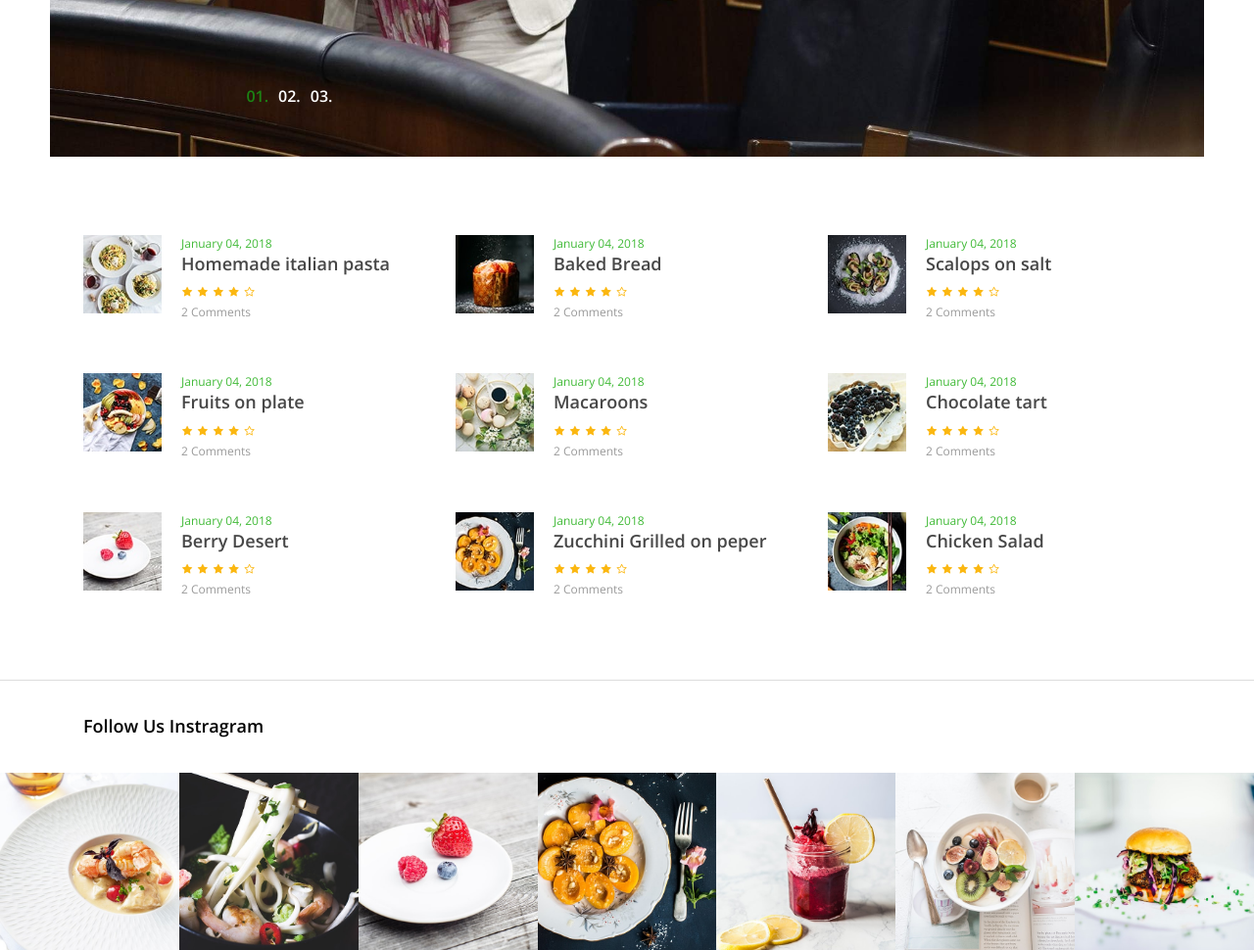
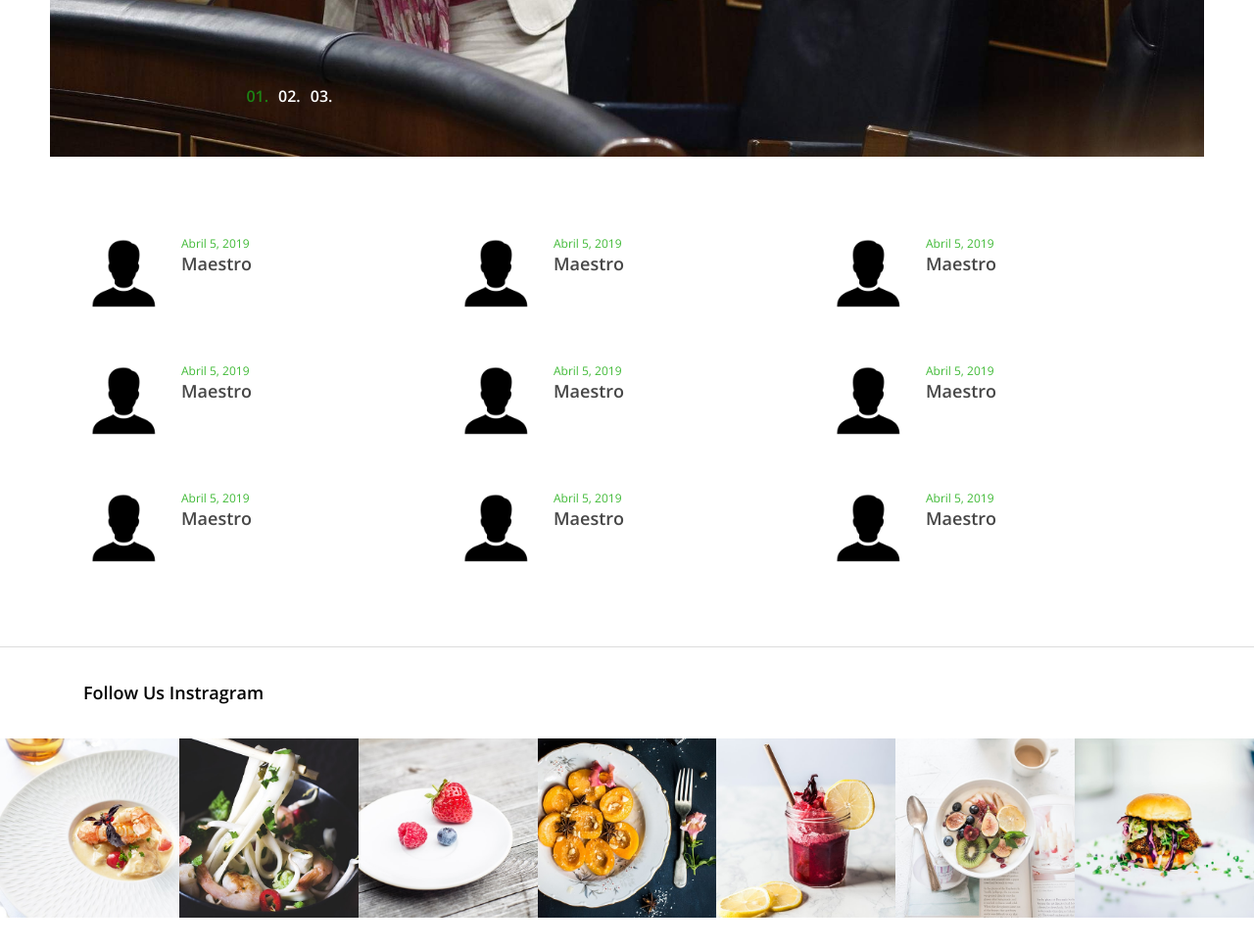
Before and after one commit to JuanSBonora/SocietyOfTeacher-FIME, a PHP site: page / in a window 1280 px wide; the page is wider, and only the part inside the window is pictured. Shown: the part 855-1825 px from the top of that part at 98% size. Run offline with PHP 8.4, Linux system fonts and the light colour scheme; some web fonts are replaced.

Commit message:
teachers

```diff
--- a/index.html
+++ b/index.html
@@ -229,239 +229,159 @@
     </section>
     <!-- ##### Hero Area End ##### -->
 
-    <!-- ##### Small Receipe Area Start ##### -->
+    <!-- ##### Small Area Start ##### -->
     <section class="small-receipe-area section-padding-80-0">
         <div class="container">
             <div class="row">
 
-                <!-- Small Receipe Area -->
+                <!-- Small Area -->
                 <div class="col-12 col-sm-6 col-lg-4">
                     <div class="single-small-receipe-area d-flex">
-                        <!-- Receipe Thumb -->
+                        <!-- Thumb -->
                         <div class="receipe-thumb">
-                            <img src="img/bg-img/sr1.jpg" alt="">
+                            <img src="img/bg-img/user.png" alt="">
                         </div>
-                        <!-- Receipe Content -->
+                        <!-- Content -->
                         <div class="receipe-content">
-                            <span>January 04, 2018</span>
-                            <a href="receipe-post.html">
-                                <h5>Homemade italian pasta</h5>
+                            <span>Abril 5, 2019</span>
+                            <a href="#">
+                                <h5>Maestro</h5>
                             </a>
-                            <div class="ratings">
-                                <i class="fa fa-star" aria-hidden="true"></i>
-                                <i class="fa fa-star" aria-hidden="true"></i>
-                                <i class="fa fa-star" aria-hidden="true"></i>
-                                <i class="fa fa-star" aria-hidden="true"></i>
-                                <i class="fa fa-star-o" aria-hidden="true"></i>
-                            </div>
-                            <p>2 Comments</p>
                         </div>
                     </div>
                 </div>
-
-                <!-- Small Receipe Area -->
+                <!-- Small Area -->
                 <div class="col-12 col-sm-6 col-lg-4">
                     <div class="single-small-receipe-area d-flex">
-                        <!-- Receipe Thumb -->
+                        <!-- Thumb -->
                         <div class="receipe-thumb">
-                            <img src="img/bg-img/sr2.jpg" alt="">
+                            <img src="img/bg-img/user.png" alt="">
                         </div>
-                        <!-- Receipe Content -->
+                        <!-- Content -->
                         <div class="receipe-content">
-                            <span>January 04, 2018</span>
-                            <a href="receipe-post.html">
-                                <h5>Baked Bread</h5>
+                            <span>Abril 5, 2019</span>
+                            <a href="#">
+                                <h5>Maestro</h5>
                             </a>
-                            <div class="ratings">
-                                <i class="fa fa-star" aria-hidden="true"></i>
-                                <i class="fa fa-star" aria-hidden="true"></i>
-                                <i class="fa fa-star" aria-hidden="true"></i>
-                                <i class="fa fa-star" aria-hidden="true"></i>
-                                <i class="fa fa-star-o" aria-hidden="true"></i>
-                            </div>
-                            <p>2 Comments</p>
                         </div>
                     </div>
                 </div>
-
-                <!-- Small Receipe Area -->
+                <!-- Small Area -->
                 <div class="col-12 col-sm-6 col-lg-4">
                     <div class="single-small-receipe-area d-flex">
-                        <!-- Receipe Thumb -->
+                        <!-- Thumb -->
                         <div class="receipe-thumb">
-                            <img src="img/bg-img/sr3.jpg" alt="">
+                            <img src="img/bg-img/user.png" alt="">
                         </div>
-                        <!-- Receipe Content -->
+                        <!-- Content -->
                         <div class="receipe-content">
-                            <span>January 04, 2018</span>
-                            <a href="receipe-post.html">
-                                <h5>Scalops on salt</h5>
+                            <span>Abril 5, 2019</span>
+                            <a href="#">
+                                <h5>Maestro</h5>
                             </a>
-                            <div class="ratings">
-                                <i class="fa fa-star" aria-hidden="true"></i>
-                                <i class="fa fa-star" aria-hidden="true"></i>
-                                <i class="fa fa-star" aria-hidden="true"></i>
-                                <i class="fa fa-star" aria-hidden="true"></i>
-                                <i class="fa fa-star-o" aria-hidden="true"></i>
-                            </div>
-                            <p>2 Comments</p>
                         </div>
                     </div>
                 </div>
-
-                <!-- Small Receipe Area -->
+                <!-- Small Area -->
                 <div class="col-12 col-sm-6 col-lg-4">
                     <div class="single-small-receipe-area d-flex">
-                        <!-- Receipe Thumb -->
+                        <!-- Thumb -->
                         <div class="receipe-thumb">
-                            <img src="img/bg-img/sr4.jpg" alt="">
+                            <img src="img/bg-img/user.png" alt="">
                         </div>
-                        <!-- Receipe Content -->
+                        <!-- Content -->
                         <div class="receipe-content">
-                            <span>January 04, 2018</span>
-                            <a href="receipe-post.html">
-                                <h5>Fruits on plate</h5>
+                            <span>Abril 5, 2019</span>
+                            <a href="#">
+                                <h5>Maestro</h5>
                             </a>
-                            <div class="ratings">
-                                <i class="fa fa-star" aria-hidden="true"></i>
-                                <i class="fa fa-star" aria-hidden="true"></i>
-                                <i class="fa fa-star" aria-hidden="true"></i>
-                                <i class="fa fa-star" aria-hidden="true"></i>
-                                <i class="fa fa-star-o" aria-hidden="true"></i>
-                            </div>
-                            <p>2 Comments</p>
                         </div>
                     </div>
                 </div>
-
-                <!-- Small Receipe Area -->
+                <!-- Small Area -->
                 <div class="col-12 col-sm-6 col-lg-4">
                     <div class="single-small-receipe-area d-flex">
-                        <!-- Receipe Thumb -->
+                        <!-- Thumb -->
                         <div class="receipe-thumb">
-                            <img src="img/bg-img/sr5.jpg" alt="">
+                            <img src="img/bg-img/user.png" alt="">
                         </div>
-                        <!-- Receipe Content -->
+                        <!-- Content -->
                         <div class="receipe-content">
-                            <span>January 04, 2018</span>
-                            <a href="receipe-post.html">
-                                <h5>Macaroons</h5>
+                            <span>Abril 5, 2019</span>
+                            <a href="#">
+                                <h5>Maestro</h5>
                             </a>
-                            <div class="ratings">
-                                <i class="fa fa-star" aria-hidden="true"></i>
-                                <i class="fa fa-star" aria-hidden="true"></i>
-                                <i class="fa fa-star" aria-hidden="true"></i>
-                                <i class="fa fa-star" aria-hidden="true"></i>
-                                <i class="fa fa-star-o" aria-hidden="true"></i>
-                            </div>
-                            <p>2 Comments</p>
                         </div>
                     </div>
                 </div>
-
-                <!-- Small Receipe Area -->
+                <!-- Small Area -->
                 <div class="col-12 col-sm-6 col-lg-4">
                     <div class="single-small-receipe-area d-flex">
-                        <!-- Receipe Thumb -->
+                        <!-- Thumb -->
                         <div class="receipe-thumb">
-                            <img src="img/bg-img/sr6.jpg" alt="">
+                            <img src="img/bg-img/user.png" alt="">
                         </div>
-                        <!-- Receipe Content -->
+                        <!-- Content -->
                         <div class="receipe-content">
-                            <span>January 04, 2018</span>
-                            <a href="receipe-post.html">
-                                <h5>Chocolate tart</h5>
+                            <span>Abril 5, 2019</span>
+                            <a href="#">
+                                <h5>Maestro</h5>
                             </a>
-                            <div class="ratings">
-                                <i class="fa fa-star" aria-hidden="true"></i>
-                                <i class="fa fa-star" aria-hidden="true"></i>
-                                <i class="fa fa-star" aria-hidden="true"></i>
-                                <i class="fa fa-star" aria-hidden="true"></i>
-                                <i class="fa fa-star-o" aria-hidden="true"></i>
-                            </div>
-                            <p>2 Comments</p>
                         </div>
                     </div>
                 </div>
-
-                <!-- Small Receipe Area -->
+                <!-- Small Area -->
                 <div class="col-12 col-sm-6 col-lg-4">
                     <div class="single-small-receipe-area d-flex">
-                        <!-- Receipe Thumb -->
+                        <!-- Thumb -->
                         <div class="receipe-thumb">
-                            <img src="img/bg-img/sr7.jpg" alt="">
+                            <img src="img/bg-img/user.png" alt="">
                         </div>
-                        <!-- Receipe Content -->
+                        <!-- Content -->
                         <div class="receipe-content">
-                            <span>January 04, 2018</span>
-                            <a href="receipe-post.html">
-                                <h5>Berry Desert</h5>
+                            <span>Abril 5, 2019</span>
+                            <a href="#">
+                                <h5>Maestro</h5>
                             </a>
-                            <div class="ratings">
-                                <i class="fa fa-star" aria-hidden="true"></i>
-                                <i class="fa fa-star" aria-hidden="true"></i>
-                                <i class="fa fa-star" aria-hidden="true"></i>
-                                <i class="fa fa-star" aria-hidden="true"></i>
-                                <i class="fa fa-star-o" aria-hidden="true"></i>
-                            </div>
-                            <p>2 Comments</p>
                         </div>
                     </div>
                 </div>
-
-                <!-- Small Receipe Area -->
+                <!-- Small Area -->
                 <div class="col-12 col-sm-6 col-lg-4">
                     <div class="single-small-receipe-area d-flex">
-                        <!-- Receipe Thumb -->
+                        <!-- Thumb -->
                         <div class="receipe-thumb">
-                            <img src="img/bg-img/sr8.jpg" alt="">
+                            <img src="img/bg-img/user.png" alt="">
                         </div>
-                        <!-- Receipe Content -->
+                        <!-- Content -->
                         <div class="receipe-content">
-                            <span>January 04, 2018</span>
-                            <a href="receipe-post.html">
-                                <h5>Zucchini Grilled on peper</h5>
+                            <span>Abril 5, 2019</span>
+                            <a href="#">
+                                <h5>Maestro</h5>
                             </a>
-                            <div class="ratings">
-                                <i class="fa fa-star" aria-hidden="true"></i>
-                                <i class="fa fa-star" aria-hidden="true"></i>
-                                <i class="fa fa-star" aria-hidden="true"></i>
-                                <i class="fa fa-star" aria-hidden="true"></i>
-                                <i class="fa fa-star-o" aria-hidden="true"></i>
-                            </div>
-                            <p>2 Comments</p>
                         </div>
                     </div>
                 </div>
-
-                <!-- Small Receipe Area -->
+                <!-- Small Area -->
                 <div class="col-12 col-sm-6 col-lg-4">
                     <div class="single-small-receipe-area d-flex">
-                        <!-- Receipe Thumb -->
+                        <!-- Thumb -->
                         <div class="receipe-thumb">
-                            <img src="img/bg-img/sr9.jpg" alt="">
+                            <img src="img/bg-img/user.png" alt="">
                         </div>
-                        <!-- Receipe Content -->
+                        <!-- Content -->
                         <div class="receipe-content">
-                            <span>January 04, 2018</span>
-                            <a href="receipe-post.html">
-                                <h5>Chicken Salad</h5>
+                            <span>Abril 5, 2019</span>
+                            <a href="#">
+                                <h5>Maestro</h5>
                             </a>
-                            <div class="ratings">
-                                <i class="fa fa-star" aria-hidden="true"></i>
-                                <i class="fa fa-star" aria-hidden="true"></i>
-                                <i class="fa fa-star" aria-hidden="true"></i>
-                                <i class="fa fa-star" aria-hidden="true"></i>
-                                <i class="fa fa-star-o" aria-hidden="true"></i>
-                            </div>
-                            <p>2 Comments</p>
                         </div>
                     </div>
                 </div>
             </div>
         </div>
     </section>
-    <!-- ##### Small Receipe Area End ##### -->
+    <!-- ##### Small Area End ##### -->
 
     <!-- ##### Follow Us Instagram Area Start ##### -->
     <div class="follow-us-instagram">
--- a/scss/style.scss
+++ b/scss/style.scss
@@ -850,18 +850,12 @@ textarea:focus {
             &:hover,
             &:focus {
                 color: $bg-default;
-            }
-        }
-        .ratings {
-            i {
-                font-size: 11px;
-                color: #fbb710;
-                display: inline-block;
-                padding: 0 1px;
-            }
-        }
-    }
-}
+                }
+            }
+
+        }
+    }
+
 
 /* :: 9.0 Cta Area */
 
@@ -938,14 +932,7 @@ textarea:focus {
                 }
             }
         }
-        .ratings {
-            i {
-                font-size: 11px;
-                color: #fbb710;
-                display: inline-block;
-                padding: 0 1px;
-            }
-        }
+
         p {
             font-size: 12px;
             margin-bottom: 0;
@@ -1261,17 +1248,6 @@ textarea:focus {
                 margin-bottom: 0;
             }
         }
-    }
-}
-
-.receipe-ratings {
-    .ratings {
-        margin-bottom: 30px;
-    }
-    i {
-        font-size: 18px;
-        color: #fbb710;
-        padding: 0 3px;
     }
 }
 
--- a/style.css
+++ b/style.css
@@ -690,11 +690,7 @@ textarea:focus {
       transition-duration: 500ms; }
       .single-best-receipe-area .receipe-content h5:hover, .single-best-receipe-area .receipe-content h5:focus {
         color: #40ba37; }
-    .single-best-receipe-area .receipe-content .ratings i {
-      font-size: 11px;
-      color: #fbb710;
-      display: inline-block;
-      padding: 0 1px; }
+
 
 /* :: 9.0 Cta Area */
 .cta-area {
@@ -759,11 +755,6 @@ textarea:focus {
           font-size: 16px; } }
       .single-small-receipe-area .receipe-content a h5:hover, .single-small-receipe-area .receipe-content a h5:focus {
         color: #40ba37; }
-  .single-small-receipe-area .receipe-content .ratings i {
-    font-size: 11px;
-    color: #fbb710;
-    display: inline-block;
-    padding: 0 1px; }
   .single-small-receipe-area .receipe-content p {
     font-size: 12px;
     margin-bottom: 0;
@@ -1011,13 +1002,6 @@ textarea:focus {
     margin-bottom: 5px; }
     .receipe-headline .receipe-duration h6:last-child {
       margin-bottom: 0; }
-
-.receipe-ratings .ratings {
-  margin-bottom: 30px; }
-.receipe-ratings i {
-  font-size: 18px;
-  color: #fbb710;
-  padding: 0 3px; }
 
 .single-preparation-step {
   position: relative;
```
Also changed, not shown: img/bg-img/user.png (added), img/bg-img/user01.png (added).
